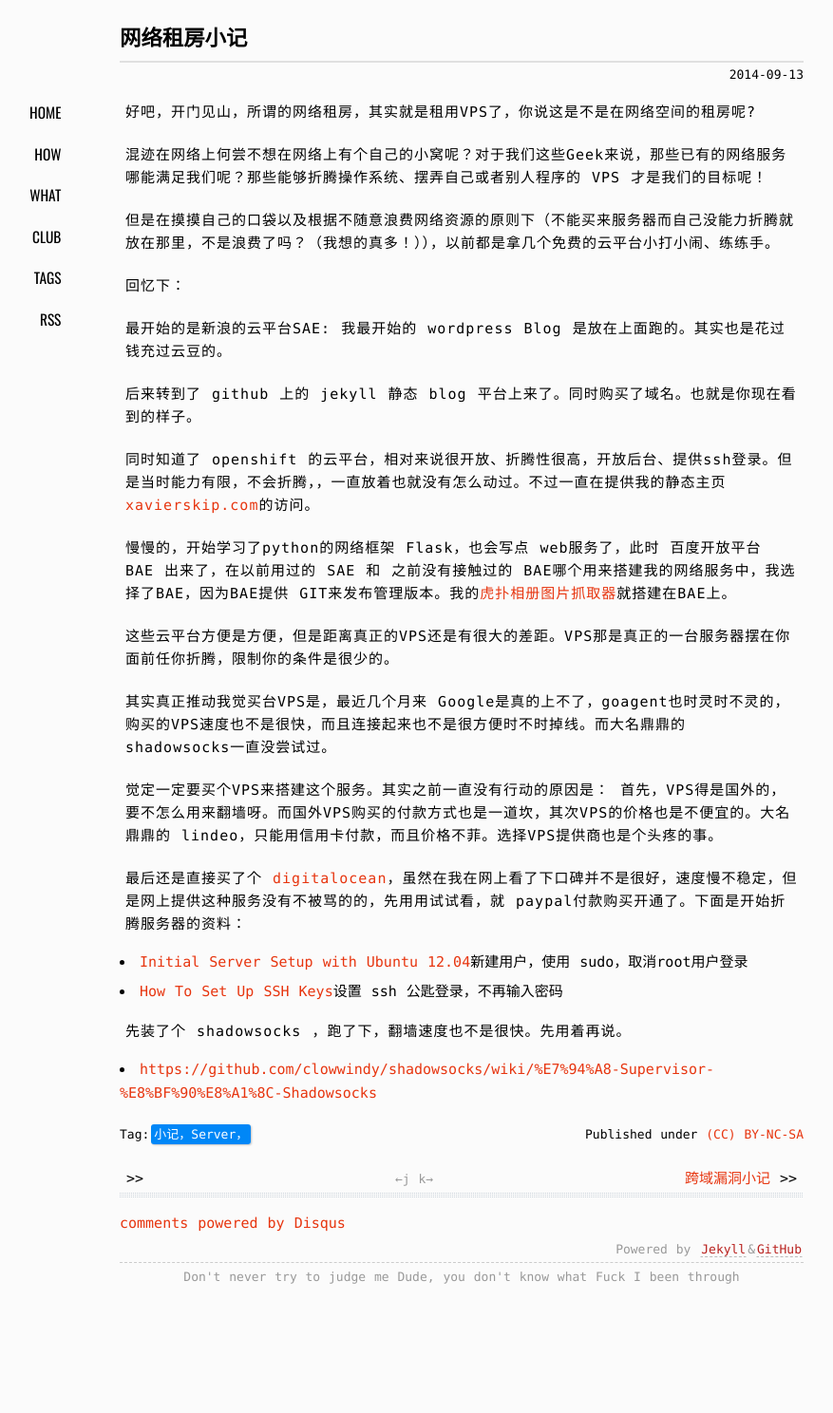
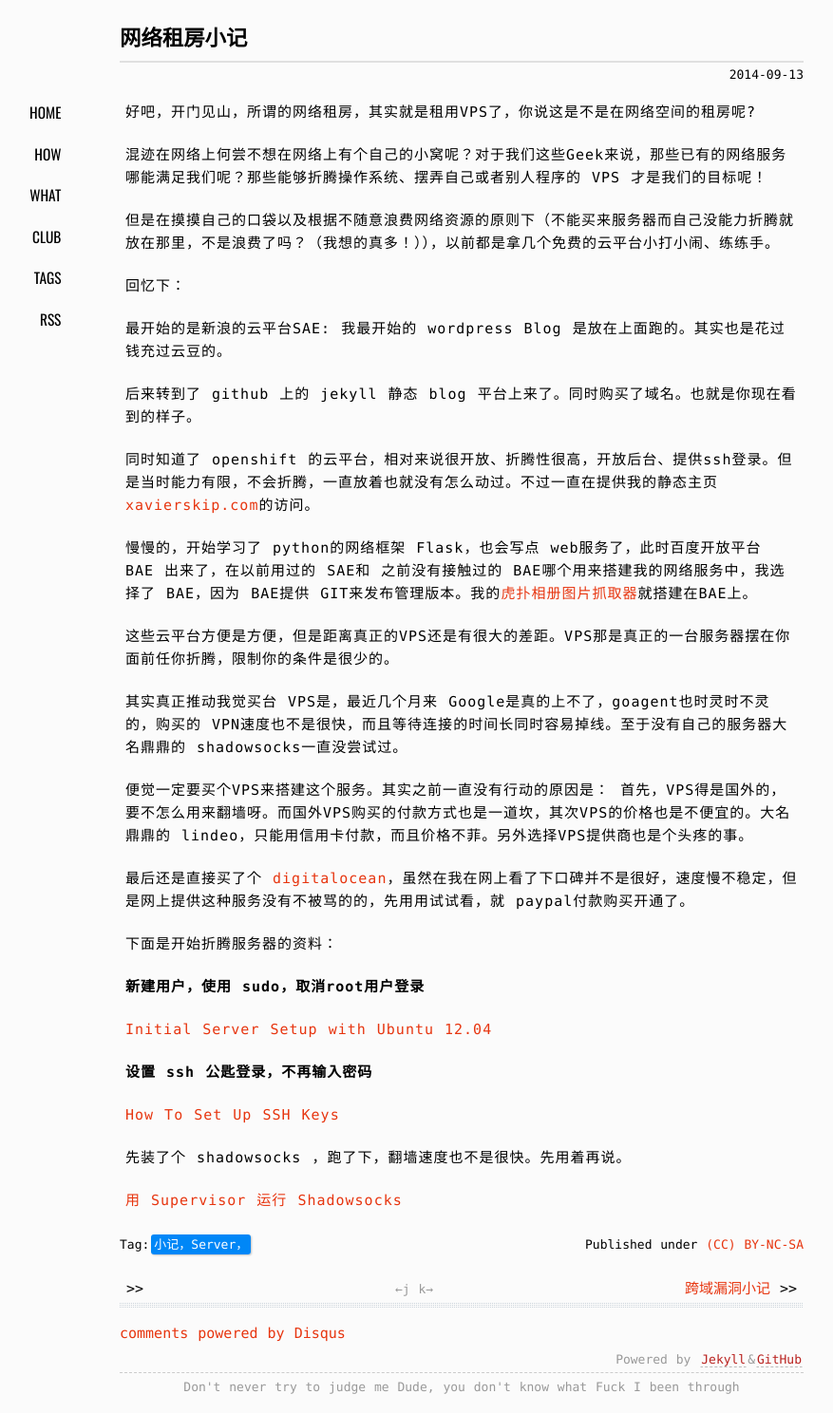
Before and after one commit to xavierskip/xavierskip.github.io, a Jekyll site: the page built from _posts/2014-09-13-digitalocean-vps.md, in a window 1280 px wide. Shown: the whole page at 95% size, without its empty margins (154-1031 px from the left). Built offline with Jekyll 4.4.1, drawn with Linux system fonts in a browser that asks for light colours; comment, search, counter and statistics services are not loaded; before the commit the page ends 1372 px from its top, so only the background shows below that.

Commit message:
post update

```diff
--- a/_posts/2014-09-13-digitalocean-vps.md
+++ b/_posts/2014-09-13-digitalocean-vps.md
@@ -18,22 +18,30 @@ tags:
 
 后来转到了 github 上的 jekyll 静态 blog 平台上来了。同时购买了域名。也就是你现在看到的样子。
 
-同时知道了 openshift 的云平台，相对来说很开放、折腾性很高，开放后台、提供ssh登录。但是当时能力有限，不会折腾，，一直放着也就没有怎么动过。不过一直在提供我的静态主页[xavierskip.com](http://xavierskip.com)的访问。
+同时知道了 openshift 的云平台，相对来说很开放、折腾性很高，开放后台、提供ssh登录。但是当时能力有限，不会折腾，一直放着也就没有怎么动过。不过一直在提供我的静态主页[xavierskip.com](http://xavierskip.com)的访问。
 
-慢慢的，开始学习了python的网络框架 Flask，也会写点 web服务了，此时 百度开放平台 BAE 出来了，在以前用过的 SAE 和 之前没有接触过的 BAE哪个用来搭建我的网络服务中，我选择了BAE，因为BAE提供 GIT来发布管理版本。我的[虎扑相册图片抓取器](http://hualbum.duapp.com/)就搭建在BAE上。
+慢慢的，开始学习了 python的网络框架 Flask，也会写点 web服务了，此时百度开放平台 BAE 出来了，在以前用过的 SAE和 之前没有接触过的 BAE哪个用来搭建我的网络服务中，我选择了 BAE，因为 BAE提供 GIT来发布管理版本。我的[虎扑相册图片抓取器](http://hualbum.duapp.com/)就搭建在BAE上。
 
 这些云平台方便是方便，但是距离真正的VPS还是有很大的差距。VPS那是真正的一台服务器摆在你面前任你折腾，限制你的条件是很少的。
 
-其实真正推动我觉买台VPS是，最近几个月来 Google是真的上不了，goagent也时灵时不灵的，购买的VPS速度也不是很快，而且连接起来也不是很方便时不时掉线。而大名鼎鼎的 shadowsocks一直没尝试过。
+其实真正推动我觉买台 VPS是，最近几个月来 Google是真的上不了，goagent也时灵时不灵的，购买的 VPN速度也不是很快，而且等待连接的时间长同时容易掉线。至于没有自己的服务器大名鼎鼎的 shadowsocks一直没尝试过。
 
-觉定一定要买个VPS来搭建这个服务。其实之前一直没有行动的原因是：
-首先，VPS得是国外的，要不怎么用来翻墙呀。而国外VPS购买的付款方式也是一道坎，其次VPS的价格也是不便宜的。大名鼎鼎的 lindeo，只能用信用卡付款，而且价格不菲。选择VPS提供商也是个头疼的事。
+便觉一定要买个VPS来搭建这个服务。其实之前一直没有行动的原因是：
+首先，VPS得是国外的，要不怎么用来翻墙呀。而国外VPS购买的付款方式也是一道坎，其次VPS的价格也是不便宜的。大名鼎鼎的 lindeo，只能用信用卡付款，而且价格不菲。另外选择VPS提供商也是个头疼的事。
 
-最后还是直接买了个 [digitalocean](https://www.digitalocean.com/?refcode=038b34398d87)，虽然在我在网上看了下口碑并不是很好，速度慢不稳定，但是网上提供这种服务没有不被骂的的，先用用试试看，就 paypal付款购买开通了。下面是开始折腾服务器的资料：
+最后还是直接买了个 [digitalocean](https://www.digitalocean.com/?refcode=038b34398d87)，虽然在我在网上看了下口碑并不是很好，速度慢不稳定，但是网上提供这种服务没有不被骂的的，先用用试试看，就 paypal付款购买开通了。
 
-* [Initial Server Setup with Ubuntu 12.04](https://www.digitalocean.com/community/tutorials/initial-server-setup-with-ubuntu-12-04)新建用户，使用 sudo，取消root用户登录
-* [How To Set Up SSH Keys](https://www.digitalocean.com/community/tutorials/how-to-set-up-ssh-keys--2)设置 ssh 公匙登录，不再输入密码
+下面是开始折腾服务器的资料：
+
+
+**新建用户，使用 sudo，取消root用户登录**
+
+[Initial Server Setup with Ubuntu 12.04](https://www.digitalocean.com/community/tutorials/initial-server-setup-with-ubuntu-12-04)
+
+**设置 ssh 公匙登录，不再输入密码**
+
+[How To Set Up SSH Keys](https://www.digitalocean.com/community/tutorials/how-to-set-up-ssh-keys--2)
 
 先装了个 shadowsocks ，跑了下，翻墙速度也不是很快。先用着再说。
 
-* [https://github.com/clowwindy/shadowsocks/wiki/%E7%94%A8-Supervisor-%E8%BF%90%E8%A1%8C-Shadowsocks](https://github.com/clowwindy/shadowsocks/wiki/%E7%94%A8-Supervisor-%E8%BF%90%E8%A1%8C-Shadowsocks)
+[用 Supervisor 运行 Shadowsocks](https://github.com/clowwindy/shadowsocks/wiki/%E7%94%A8-Supervisor-%E8%BF%90%E8%A1%8C-Shadowsocks)
```
